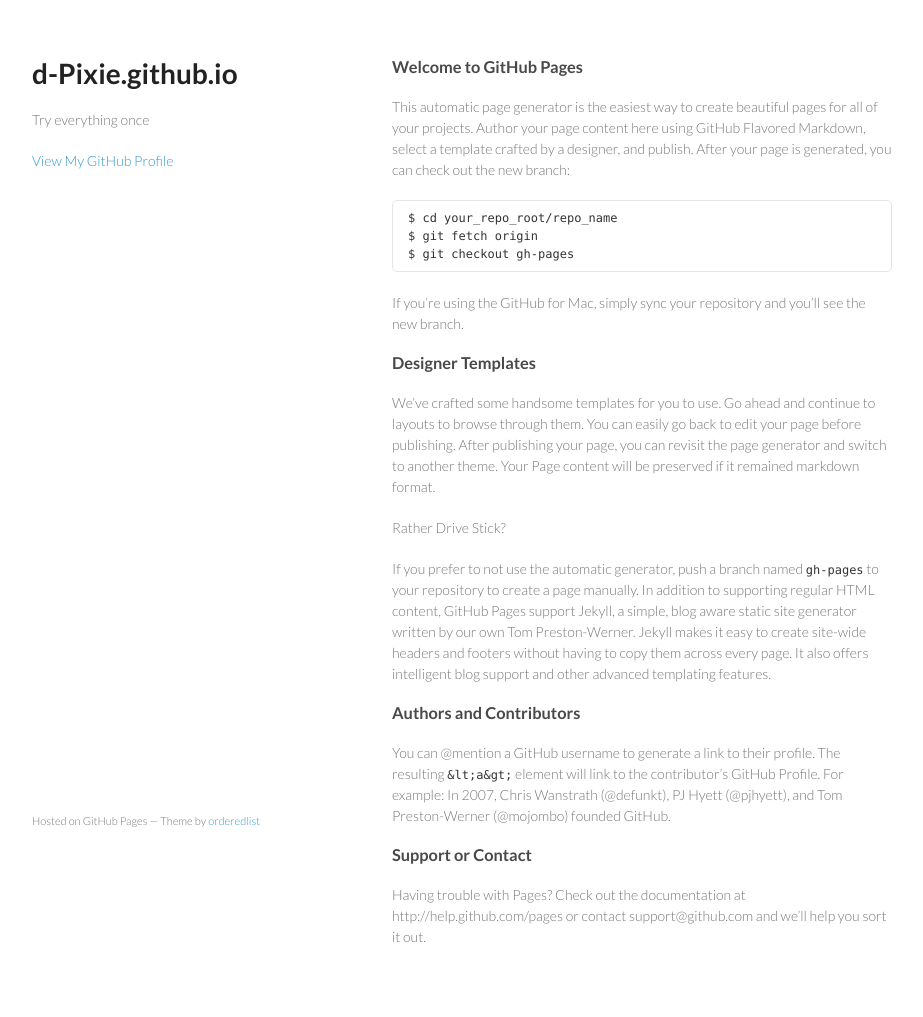
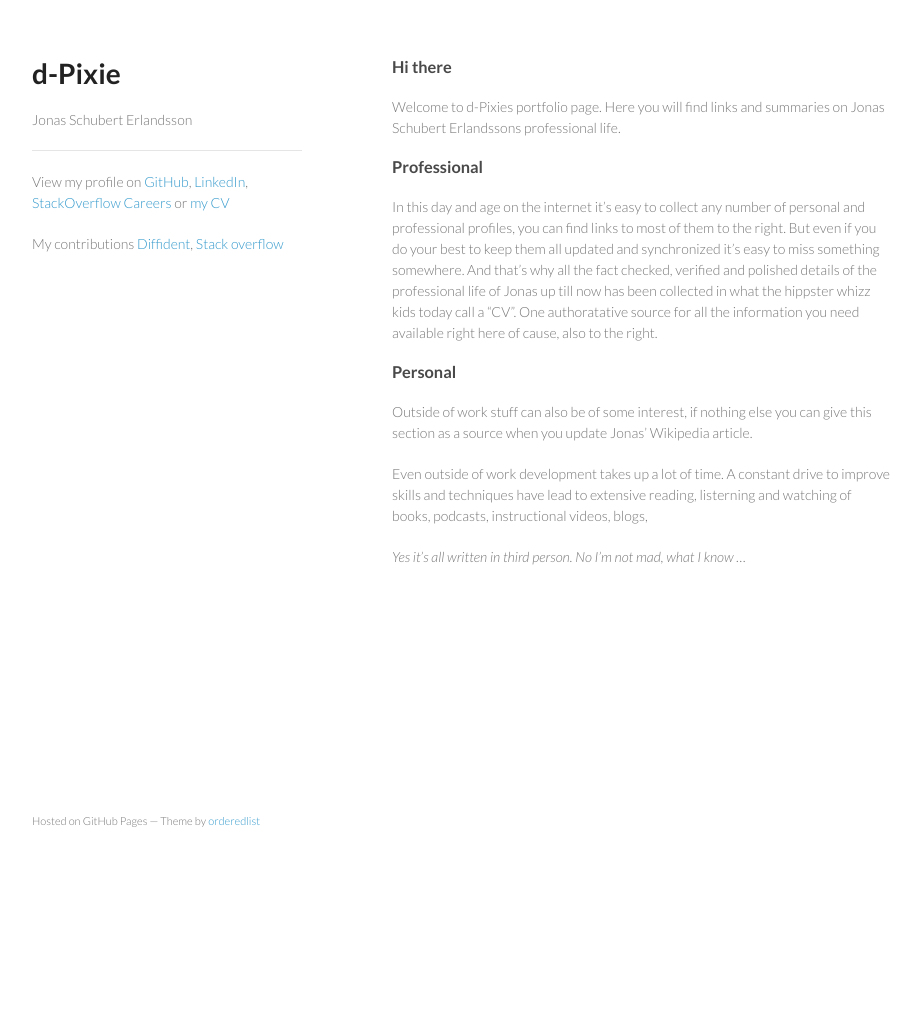
Before and after one commit to d-Pixie/d-Pixie.github.io, a Jekyll site: the page built from index.md, in a window 1280 px wide. Shown: the whole page, without its empty margins (178-1101 px from the left). Built offline with Jekyll 4.4.1, drawn with Linux system fonts in a browser that asks for light colours; after the commit the page ends 900 px from its top, so only the background shows below that.

```diff
--- a/_layouts/default.html
+++ b/_layouts/default.html
@@ -5,8 +5,8 @@
     <meta http-equiv="X-UA-Compatible" content="chrome=1">
     <title>{{ page.title }}</title>
 
-    <link rel="stylesheet" href="stylesheets/styles.css">
-    <link rel="stylesheet" href="stylesheets/pygment_trac.css">
+    <link rel="stylesheet" href="/stylesheets/styles.css">
+    <link rel="stylesheet" href="/stylesheets/pygment_trac.css">
     <meta name="viewport" content="width=device-width, initial-scale=1, user-scalable=no">
     <!--[if lt IE 9]>
     <script src="//html5shiv.googlecode.com/svn/trunk/html5.js"></script>
@@ -15,9 +15,21 @@
   <body>
     <div class="wrapper">
       <header>
-        <h1>d-Pixie.github.io</h1>
+        <h1>{{ page.title }}</h1>
         <p>{{ page.tagline }}</p>
-        <p class="view"><a href="https://github.com/d-Pixie">View My GitHub Profile</a></p>
+        <hr>
+        <p class="view">
+          View my profile on
+          <a href="https://github.com/d-Pixie">GitHub</a>,
+          <a href="http://se.linkedin.com/pub/jonas-schubert-erlandsson/23/581/975/">LinkedIn</a>,
+          <a href="http://careers.stackoverflow.com/dpixie">StackOverflow Careers</a> or
+          <a href="/cv">my CV</a>
+        </p>
+        <p class="view">
+          My contributions
+          <a href="https://github.com/my-codeworks/diffident">Diffident</a>,
+          <a href="stackoverflow.com/users/348482/d-pixie">Stack overflow</a>
+        </p>
       </header>
       <section>
         {{ content }}
@@ -26,7 +38,7 @@
         <p><small>Hosted on GitHub Pages &mdash; Theme by <a href="https://github.com/orderedlist">orderedlist</a></small></p>
       </footer>
     </div>
-    <script src="javascripts/scale.fix.js"></script>
+    <script src="/javascripts/scale.fix.js"></script>
 
   </body>
 </html>
--- a/index.md
+++ b/index.md
@@ -1,30 +1,20 @@
 ---
 layout: 'default'
-title: 'd-Pixie.github.io'
-tagline: 'Try everything once'
+title: 'd-Pixie'
+tagline: 'Jonas Schubert Erlandsson'
 ---
-### Welcome to GitHub Pages
+### Hi there
 
-This automatic page generator is the easiest way to create beautiful pages for all of your projects. Author your page content here using GitHub Flavored Markdown, select a template crafted by a designer, and publish. After your page is generated, you can check out the new branch:
+Welcome to d-Pixies portfolio page. Here you will find links and summaries on Jonas Schubert Erlandssons professional life.
 
-    $ cd your_repo_root/repo_name
-    $ git fetch origin
-    $ git checkout gh-pages
+### Professional
 
-If you're using the GitHub for Mac, simply sync your repository and you'll see the new branch.
+In this day and age on the internet it's easy to collect any number of personal and professional profiles, you can find links to most of them to the right. But even if you do your best to keep them all updated and synchronized it's easy to miss something somewhere. And that's why all the fact checked, verified and polished details of the professional life of Jonas up till now has been collected in what the hippster whizz kids today call a "CV". One authoratative source for all the information you need available right here of cause, also to the right.
 
-### Designer Templates
+### Personal
 
-We've crafted some handsome templates for you to use. Go ahead and continue to layouts to browse through them. You can easily go back to edit your page before publishing. After publishing your page, you can revisit the page generator and switch to another theme. Your Page content will be preserved if it remained markdown format.
+Outside of work stuff can also be of some interest, if nothing else you can give this section as a source when you update Jonas' Wikipedia article.
 
-Rather Drive Stick?
+Even outside of work development takes up a lot of time. A constant drive to improve skills and techniques have lead to extensive reading, listerning and watching of books, podcasts, instructional videos, blogs,
 
-If you prefer to not use the automatic generator, push a branch named `gh-pages` to your repository to create a page manually. In addition to supporting regular HTML content, GitHub Pages support Jekyll, a simple, blog aware static site generator written by our own Tom Preston-Werner. Jekyll makes it easy to create site-wide headers and footers without having to copy them across every page. It also offers intelligent blog support and other advanced templating features.
-
-### Authors and Contributors
-
-You can @mention a GitHub username to generate a link to their profile. The resulting `&lt;a&gt;` element will link to the contributor's GitHub Profile. For example: In 2007, Chris Wanstrath (@defunkt), PJ Hyett (@pjhyett), and Tom Preston-Werner (@mojombo) founded GitHub.
-
-### Support or Contact
-
-Having trouble with Pages? Check out the documentation at http://help.github.com/pages or contact support@github.com and we’ll help you sort it out.
+*Yes it's all written in third person. No I'm not mad, what I know ...*
```
Also changed, not shown: cv/index.md (added, +82 -0 lines), 3 other files.
